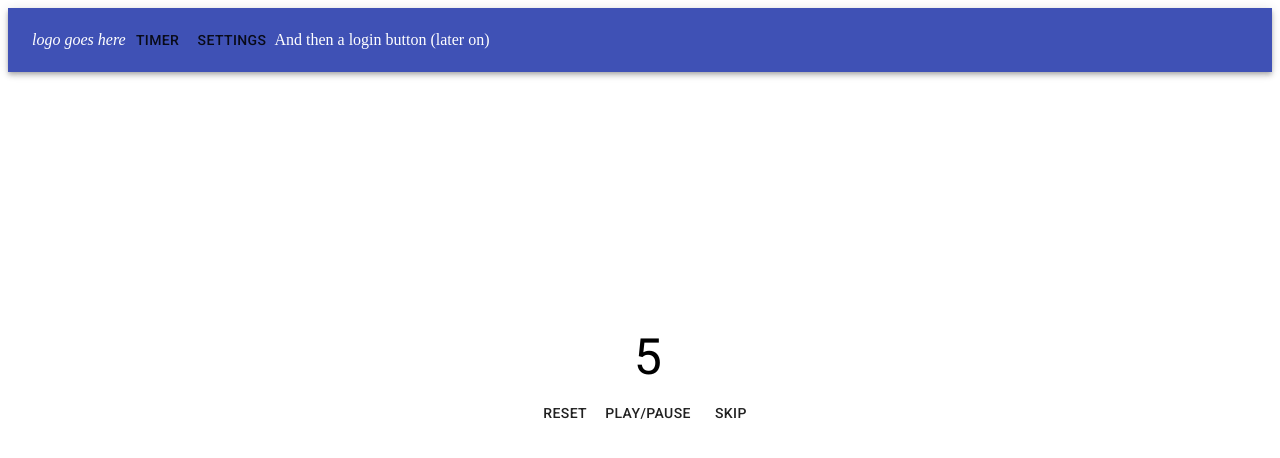
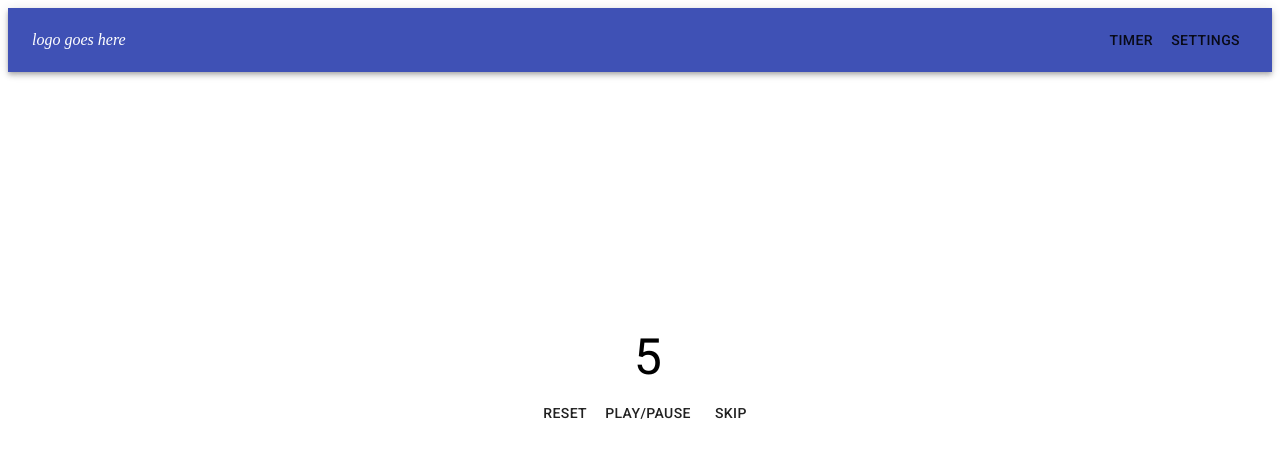
Before and after one commit to ARTurnerGit/pomodoro, a React (Create React App) app: page / in a window 1280 px wide. Shown: the top 458 px of the page. Built offline with nearby package versions, Linux system fonts and the light colour scheme.

Commit message:
banner layout rough draft done

```diff
--- a/src/components/Banner.jsx
+++ b/src/components/Banner.jsx
@@ -4,11 +4,14 @@ import Navbar from "./Navbar";
 
 const Banner = () => {
   return (
-    <AppBar style={{ position: "static" }}>
-      <Toolbar>
+    <AppBar
+      style={{
+        position: "static",
+      }}
+    >
+      <Toolbar style={{ display: "flex", justifyContent: "space-between" }}>
         <em>logo goes here</em>
         <Navbar />
-        And then a login button (later on)
       </Toolbar>
     </AppBar>
   );
```
